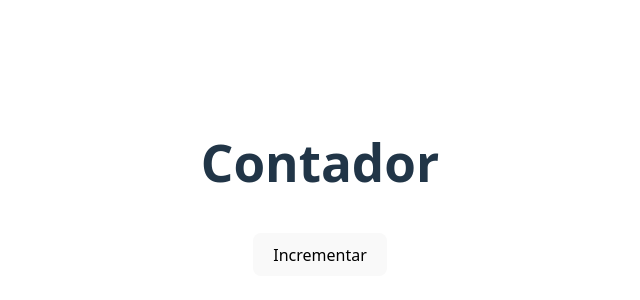
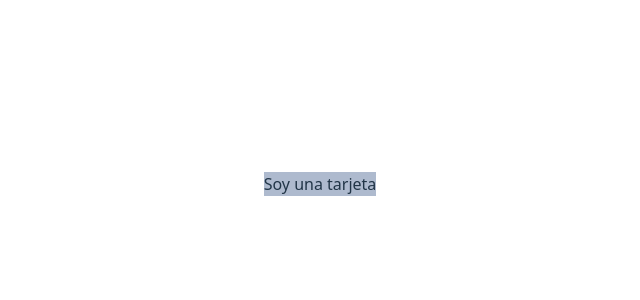
Before and after one commit to felipecoll/react-begins, a React (Vite) app: page / in a window 1280 px wide. Shown: the part 216-516 px from the top of the page, without its empty margins (320-960 px from the left). Built offline with nearby package versions, Linux system fonts and the light colour scheme.

Commit message:
Estilos con css, sass y scss

```diff
--- a/package.json
+++ b/package.json
@@ -11,7 +11,8 @@
   },
   "dependencies": {
     "react": "^19.0.0",
-    "react-dom": "^19.0.0"
+    "react-dom": "^19.0.0",
+    "sass": "^1.85.1"
   },
   "devDependencies": {
     "@eslint/js": "^9.21.0",
--- a/src/App.jsx
+++ b/src/App.jsx
@@ -1,5 +1,6 @@
 import './App.css'
-import CounterWithEffect from './components/CounterWithEffect'
+import Card from './components/Card/Card'
+//import CounterWithEffect from './components/CounterWithEffect'
 //import NameForm from './components/nameForm'
 //import ToggleButton from './components/ToggleButton'
 // import Counter from './components/counter'
@@ -12,7 +13,8 @@
   return (
     <>
       <section>
-        <CounterWithEffect />
+        <Card />
+        {/* <CounterWithEffect /> */}
         {/* <h2>Form </h2>
         <NameForm/> */}
       {/* <h1>Toggle button (Renderizado)</h1>
--- /dev/null
+++ b/src/components/Card/Card.css
@@ -0,0 +1,3 @@
+.card {
+    background: aqua;
+}
--- /dev/null
+++ b/src/components/Card/Card.jsx
@@ -0,0 +1,15 @@
+import React from 'react'
+//import './Card.css'
+// import styles from './Card.module.css'
+import styles from './Card.module.scss'
+
+const Card = () => {
+
+
+  return (
+    // <div className='card'>Soy una tarjeta</div>
+    <div className={styles.card}>Soy una tarjeta</div>
+  )
+}
+
+export default Card
--- /dev/null
+++ b/src/components/Card/Card.module.css
@@ -0,0 +1,3 @@
+.card {
+    background: rebeccapurple
+}
--- /dev/null
+++ b/src/components/Card/Card.module.scss
@@ -0,0 +1,5 @@
+$primary: #aebace;
+
+.card {
+    background-color: $primary;
+}
```
Also changed, not shown: 1 other file (tests, documents, lock files or other folders).
